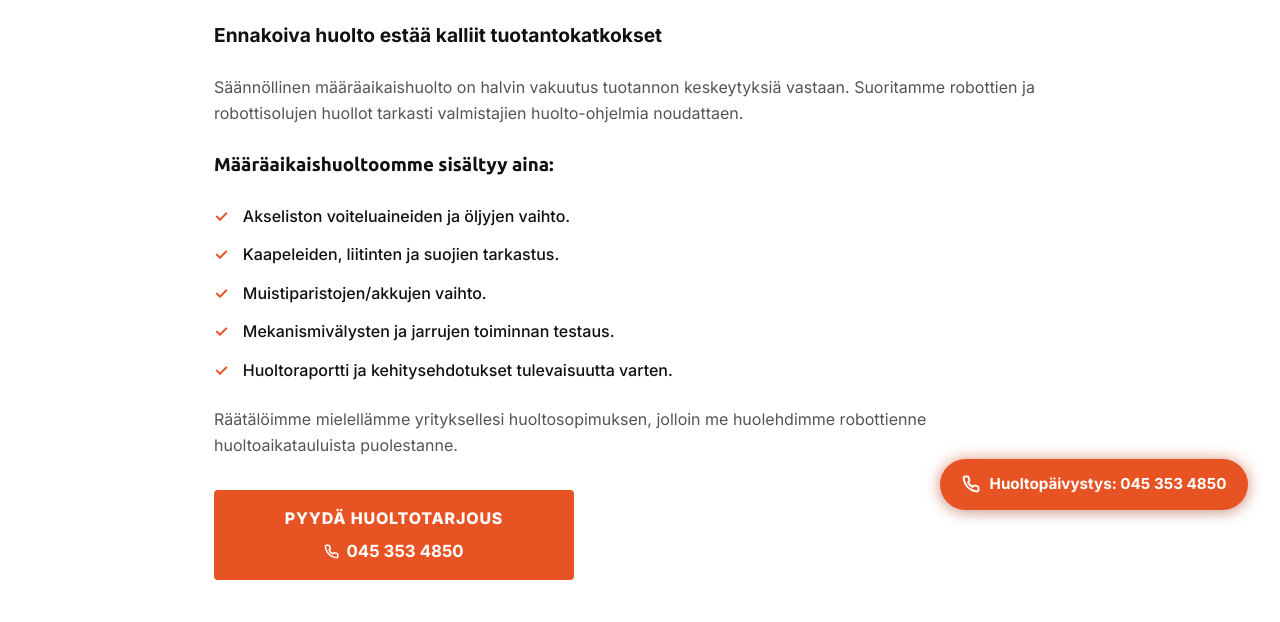
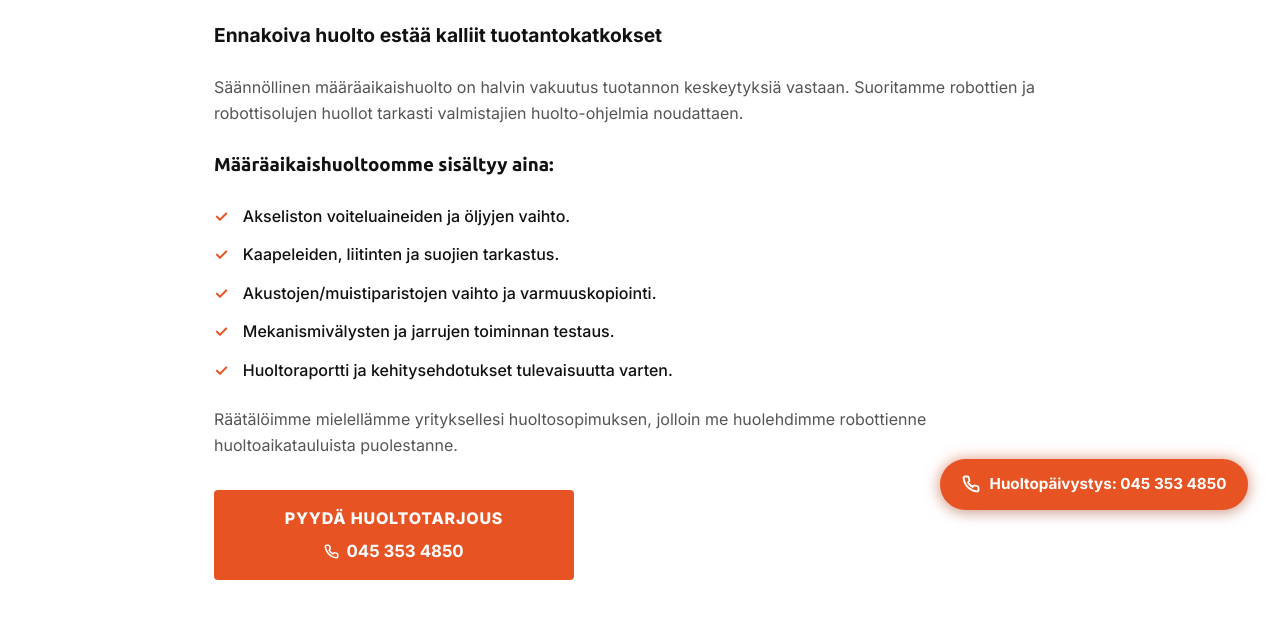
Before and after one commit to kankki5/kankki5.github.io, a plain HTML site: page maaraaikaishuollot.html in a window 1280 px wide. Shown: the part 178-800 px from the top of the page. Drawn offline with Linux system fonts and the light colour scheme.

Commit message:
tekstien korjauksia

```diff
--- a/maaraaikaishuollot.html
+++ b/maaraaikaishuollot.html
@@ -105,7 +105,7 @@
       <ul class="feature-list">
         <li>Akseliston voiteluaineiden ja öljyjen vaihto.</li>
         <li>Kaapeleiden, liitinten ja suojien tarkastus.</li>
-        <li>Muistiparistojen/akkujen vaihto.</li>
+        <li>Akustojen/muistiparistojen vaihto ja varmuuskopiointi.</li>
         <li>Mekanismivälysten ja jarrujen toiminnan testaus.</li>
         <li>Huoltoraportti ja kehitysehdotukset tulevaisuutta varten.</li>
       </ul>
```
